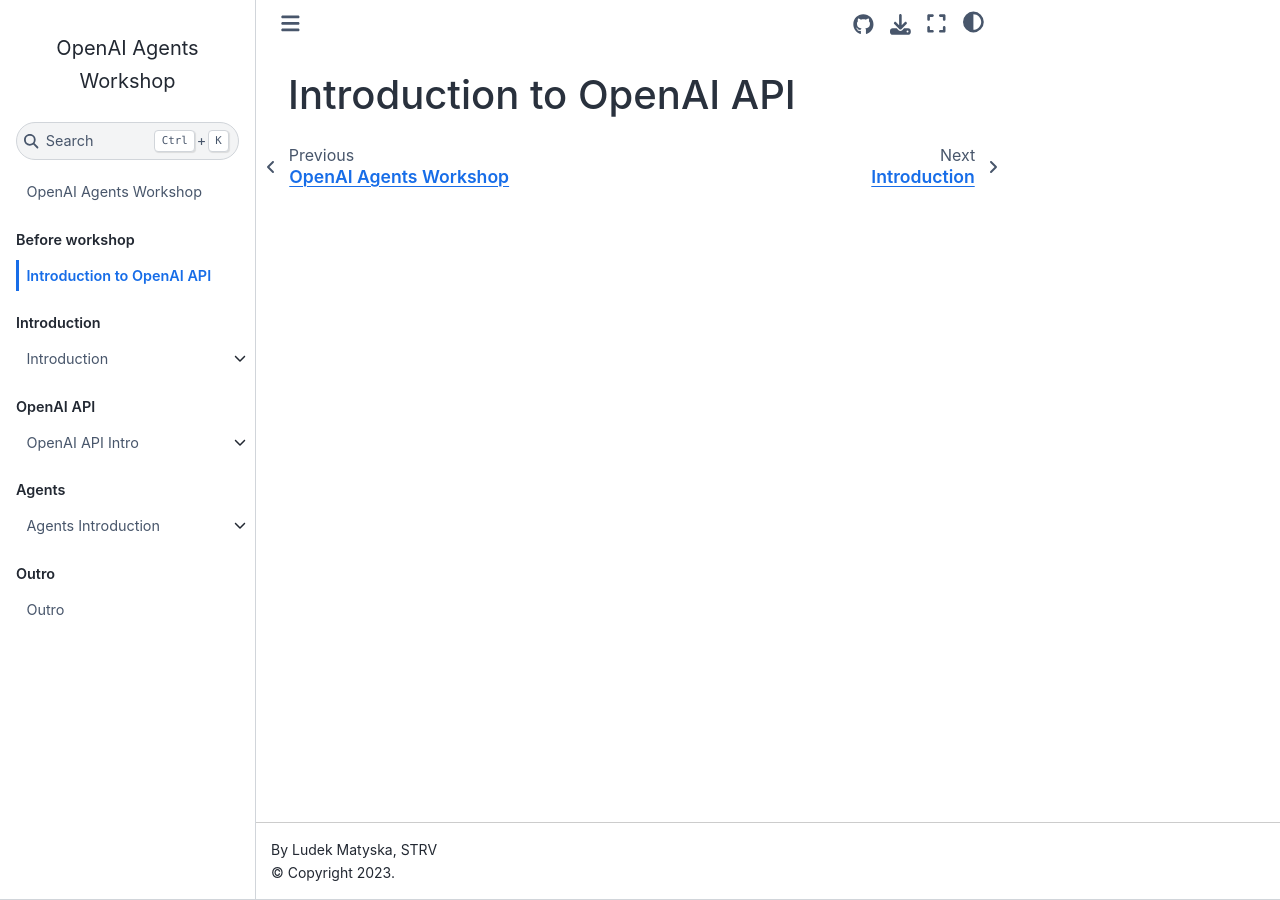
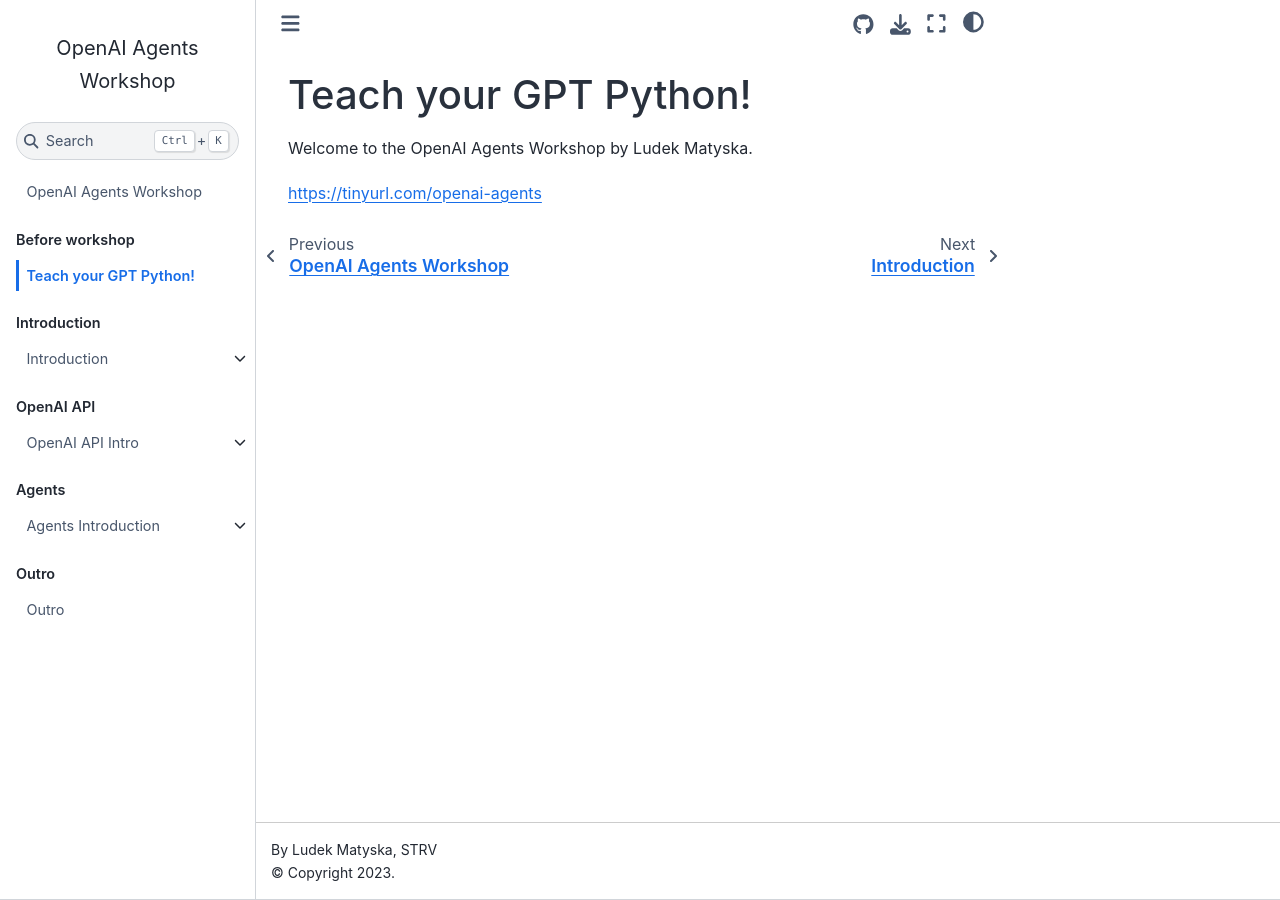
Before and after one commit to ljocha/openai-agents-workshop, a Jupyter Book: the page built from chapters/00/before_workshop.md, in a window 1280 px wide. Built offline with Jupyter Book 1.0.4 settings and Sphinx 7.4.7 and the Sphinx Book theme 1.1.4, drawn with Linux system fonts in a browser that asks for light colours.

Commit message:
gh actions test

```diff
--- a/chapters/00/before_workshop.md
+++ b/chapters/00/before_workshop.md
@@ -1 +1,5 @@
-## Introduction to OpenAI API
+## Teach your GPT Python!
+
+Welcome to the OpenAI Agents Workshop by Ludek Matyska.
+
+[https://tinyurl.com/openai-agents](https://tinyurl.com/openai-agents)
```
